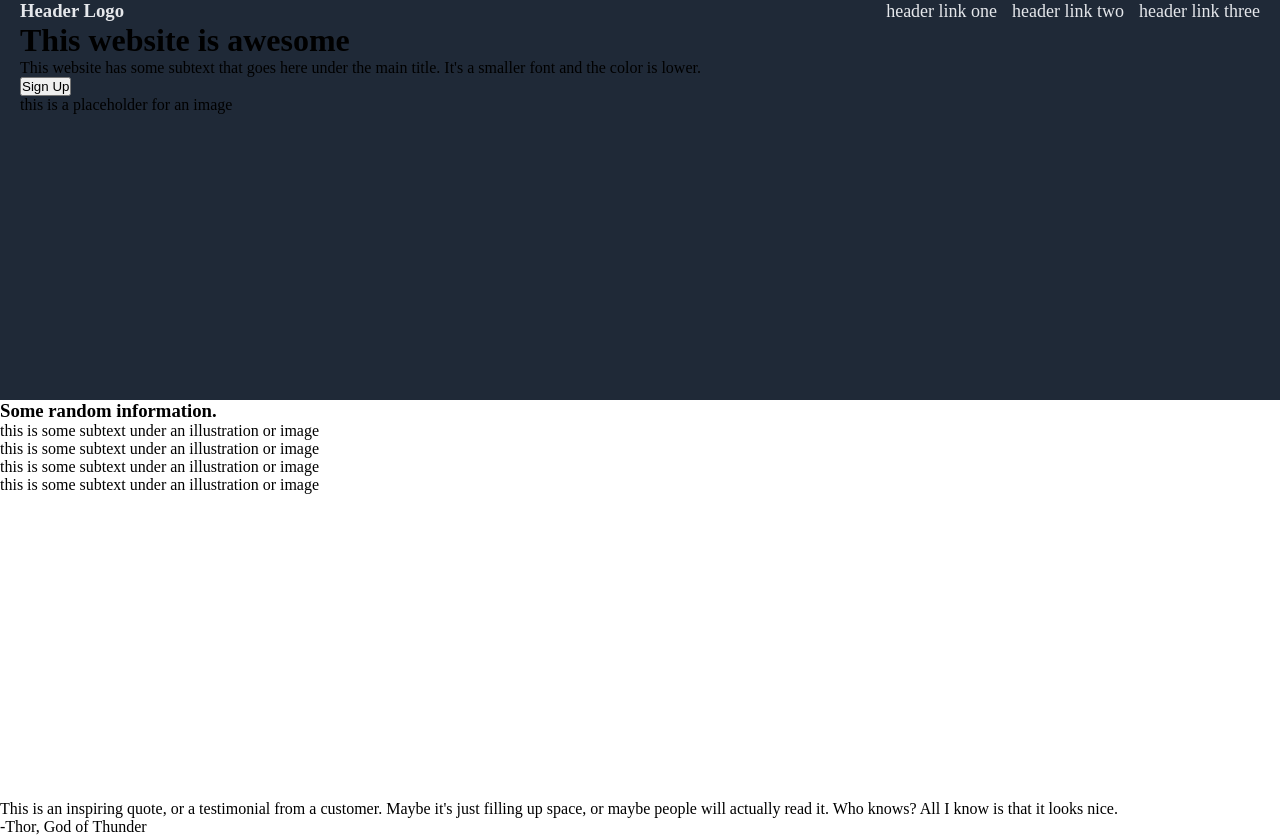
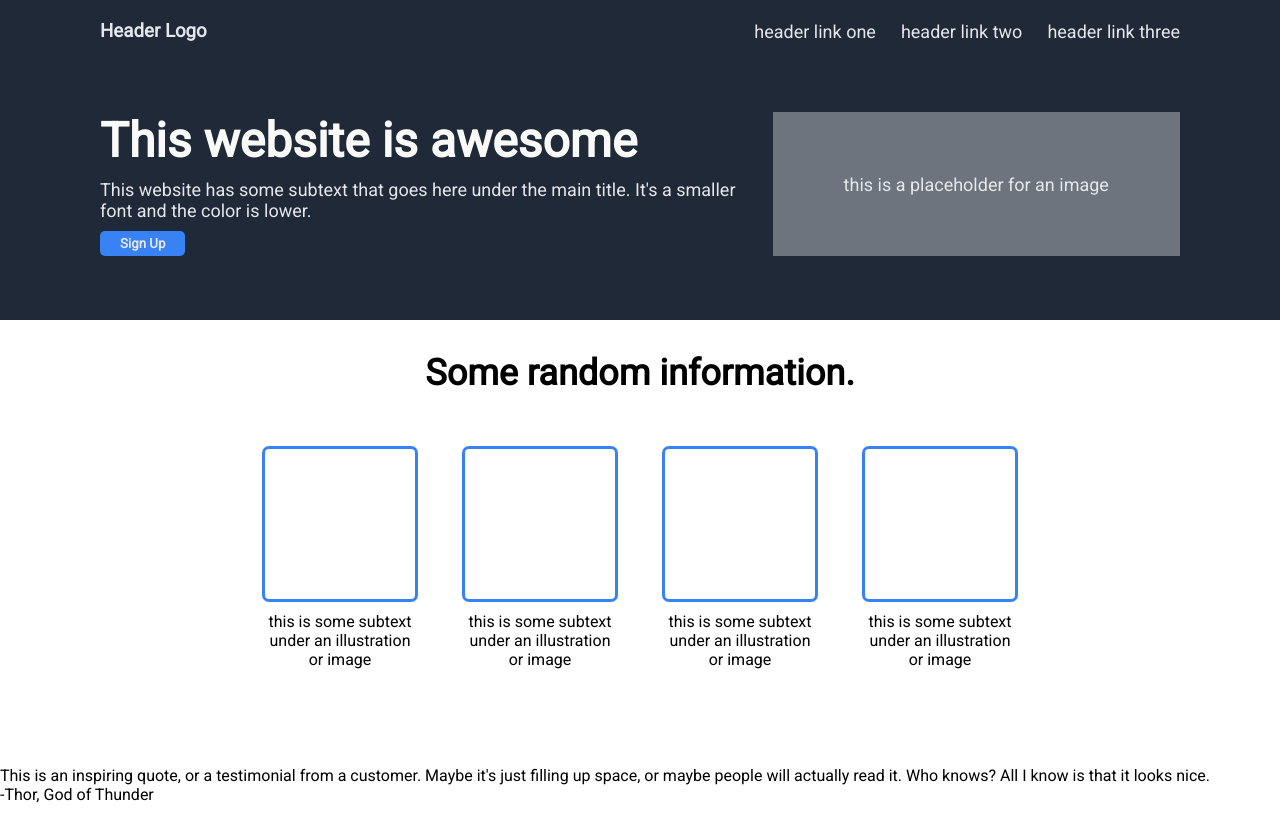
Before and after one commit to gabking7/odin-landing-page, a plain HTML site: page index.html in a window 1280 px wide. Shown: the top 838 px of the page. Drawn offline with Linux system fonts and the light colour scheme.

Commit message:
Finish second section

```diff
--- a/images/styles.css
+++ /dev/null
@@ -1,40 +0,0 @@
-* {
-    padding: 0;
-    margin: 0;
-}
-
-html, body {
-    width: 100%;
-    height: 100%;
-}
-
-.content {
-    height: 50%;
-}
-
-.top-container {
-    background-color: #1F2937;
-    padding: 0px 20px;
-}
-
-.header-container {
-    display: flex;
-    justify-content: space-between;
-    align-items: center;
-}
-
-.header-container ul {
-    display: flex;
-    list-style: none;
-    gap: 15px;
-    padding: 0;
-    margin: 0;
-}
-
-.header-container h3, .header-container li {
-    color: #E5E7EB;
-}
-
-.header-container li {
-    font-size: 18px;
-}
--- a/images/index.html
+++ b/index.html
@@ -4,6 +4,9 @@
     <meta charset="UTF-8">
     <meta http-equiv="X-UA-Compatible" content="IE=edge">
     <meta name="viewport" content="width=device-width, initial-scale=1.0">
+    <link rel="preconnect" href="https://fonts.googleapis.com">
+<link rel="preconnect" href="https://fonts.gstatic.com" crossorigin>
+<link href="https://fonts.googleapis.com/css2?family=Roboto&display=swap" rel="stylesheet">
     <link rel="stylesheet" href="styles.css">
     <title>Landing Page</title>
 </head>
@@ -18,14 +21,21 @@
             </ul>
         </div>
         <div class="title-container">
-            <h1 class="title">This website is awesome</h1>
-            <p class="text">This website has some subtext that goes here under the main title. It's a smaller font and the color is lower.</p>
-            <button class="sign-up">Sign Up</button>
-            <div class="placeholder"><p>this is a placeholder for an image</p></div>
+            <div class="left-side">
+                <h1 class="title">This website is awesome</h1>
+                <p class="text">This website has some subtext that goes here under the main title. It's a smaller font and the color is lower.</p>
+                <button class="sign-up">Sign Up</button>
+            </div>
+                <div class="placeholder">
+                    <p class="text">this is a placeholder for an image</p>
+                </div>
+
         </div>
     </div>
+
+
+    <h3 class="info-title">Some random information.</h3>
     <div class="second-container content">
-        <h3>Some random information.</h3>
 
         <div class="random-info-container">
             <div class="illustration-squares"></div>
@@ -59,7 +69,7 @@
         </div>
     </div>
     <div class="footer-container">
-        Copyright © The Odin Project 2021
+        <p class="text">Copyright © The Odin Project 2021</p>
     </div>
 
 </body>
--- /dev/null
+++ b/styles.css
@@ -0,0 +1,116 @@
+* {
+    padding: 0;
+    margin: 0;
+    font-family: "Roboto", sans-serif
+}
+
+html, body {
+    width: 100%;
+    height: 100%;
+}
+
+.content {
+    height: 40%;
+}
+
+.top-container {
+    background-color: #1F2937;
+    padding: 0px 100px;
+}
+
+.header-container {
+    display: flex;
+    justify-content: space-between;
+    align-items: center;
+    padding-top: 20px;
+}
+
+.header-container ul {
+    display: flex;
+    list-style: none;
+    gap: 25px;
+    padding: 0;
+    margin: 0;
+}
+
+.header-container h3, .header-container li {
+    color: #E5E7EB;
+}
+
+.header-container li {
+    font-size: 18px;
+}
+
+.title-container {
+    display: flex;
+    padding-top: 70px;
+    gap: 30px;
+}
+
+.title {
+    font-size: 48px;
+    font-weight: bolder;
+    color: #F9FAF8;
+}
+
+.left-side .text {
+    margin: 10px 0px;
+}
+
+.text {
+    font-size: 18px;
+    color: #E5E7EB;
+}
+
+.sign-up {
+    color: #E5E7EB;
+    border: none;
+    border-radius: 5px;
+    padding: 5px 20px;
+    font-weight: bold;
+}
+
+.sign-up, .cta-container {
+    background-color: #3882F6;
+}
+
+.placeholder {
+    background-color: #6d747d;
+    display: flex;
+    justify-content: center;
+    align-items: center;
+    width: 50%;
+}
+
+.second-container {
+    display: flex;
+    justify-content: center;
+    gap: 50px;
+    padding-top: 20px;
+}
+
+.info-title {
+    font-size: 36px;
+    font-weight: 900;
+    text-align: center;
+    padding: 32px 0px;
+}
+
+.random-info-container {
+    max-width: 150px;
+    display: flex;
+    flex-direction: column;
+    align-items: center;
+    gap: 10px;
+}
+
+.random-info-container p {
+    text-align: center;
+}
+
+.illustration-squares {
+    height: 150px;
+    width: 150px;
+    border: 3px solid #3882F6;
+    border-radius: 7px;
+}
```
